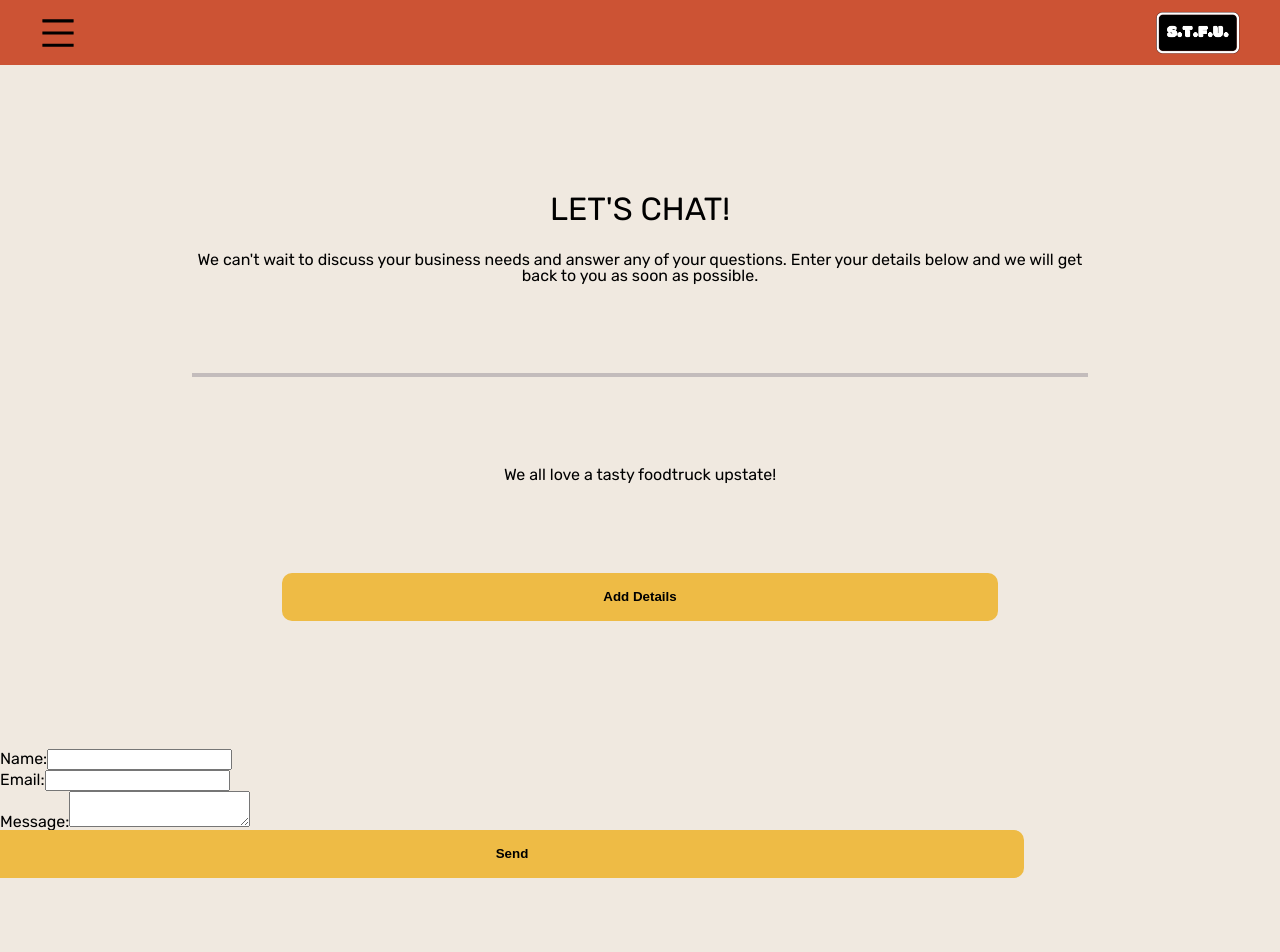
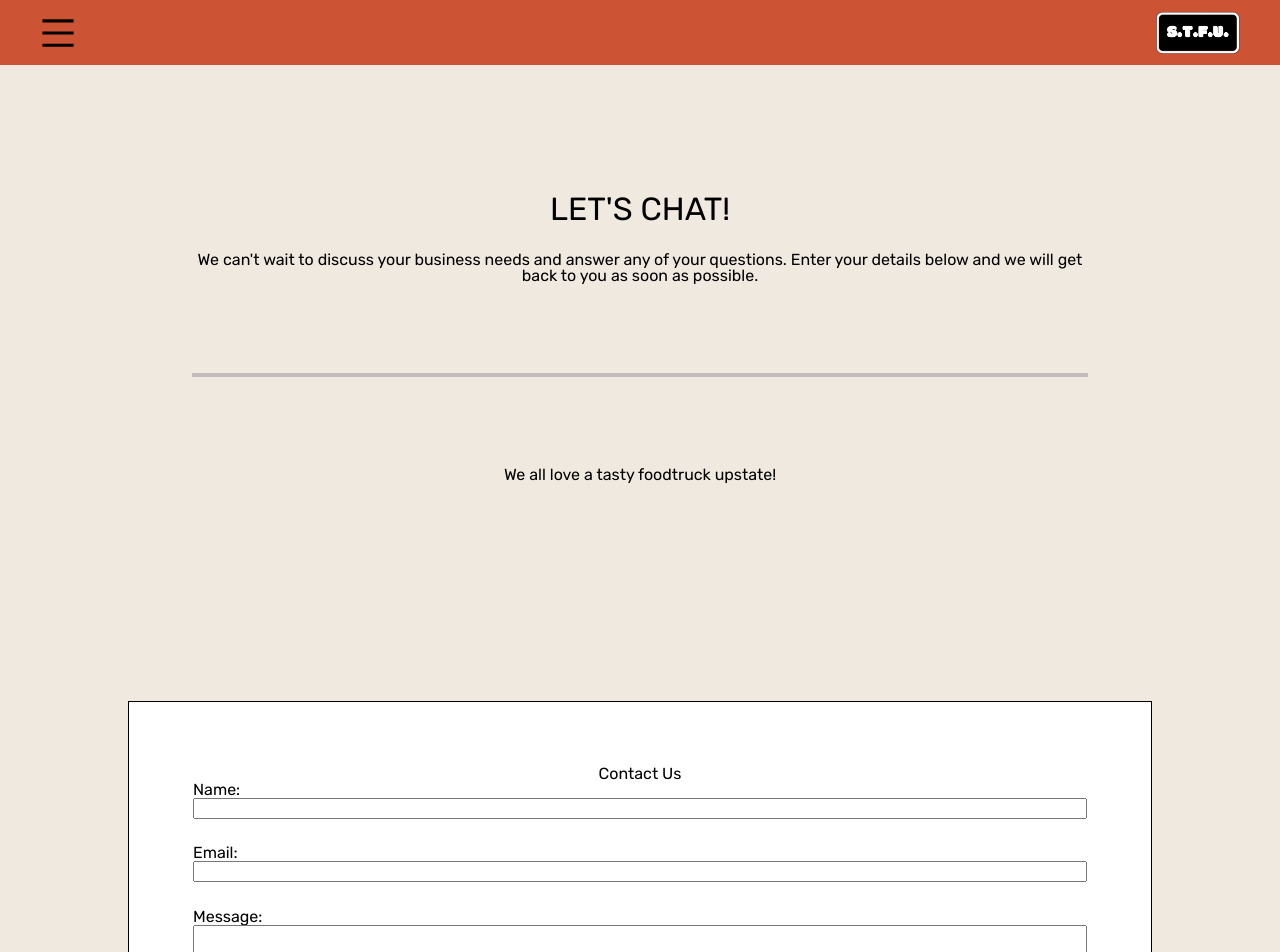
Before and after one commit to misko9251/foodtrucks, a React (Create React App) app in the folder frontend/: page /contact in a window 1280 px wide. Shown: the top 952 px of the page. Before the commit the page ends 878 px from the top, so only its background shows below. Built offline with nearby package versions, Linux system fonts and the light colour scheme; no server answers; a web font is replaced by a local one; what google-maps-react would draw is missing.

Commit message:
styled contact form

```diff
--- a/frontend/src/App.css
+++ b/frontend/src/App.css
@@ -396,3 +396,27 @@ img{
 .contact-section > h1 + p + p {
 	padding: 10%;
 }
+
+.contact-form{
+	border: 1px solid black;
+	background-color: white;
+	width: 80%;
+	margin: 0 auto;
+	padding: 5%;
+	display: flex;
+	flex-direction: column;
+}
+
+.contact-form label{
+	display: block;
+}
+
+.contact-form button{
+	border-radius: 10px;
+	margin: 0 auto;
+}
+
+.contact-form input, .contact-form textarea{
+	width: 100%;
+	margin-bottom: 3%;
+}
--- a/frontend/src/pages/Contact.js
+++ b/frontend/src/pages/Contact.js
@@ -40,10 +40,11 @@ function Contact() {
               <h1>LET'S CHAT!</h1>
               <p>We can't wait to discuss your business needs and answer any of your questions. Enter your details below and we will get back to you as soon as possible.</p>
               <p>We all love a tasty foodtruck upstate!</p>
-              <button>Add Details</button>
+
           </section>
           <section>
-            <form onSubmit={handleSubmit}>
+            <form className='contact-form' onSubmit={handleSubmit}>
+                <legend style={{textAlign: 'center'}}>Contact Us</legend>
                 <div>
                     <label>Name:</label>
                     <input
```
